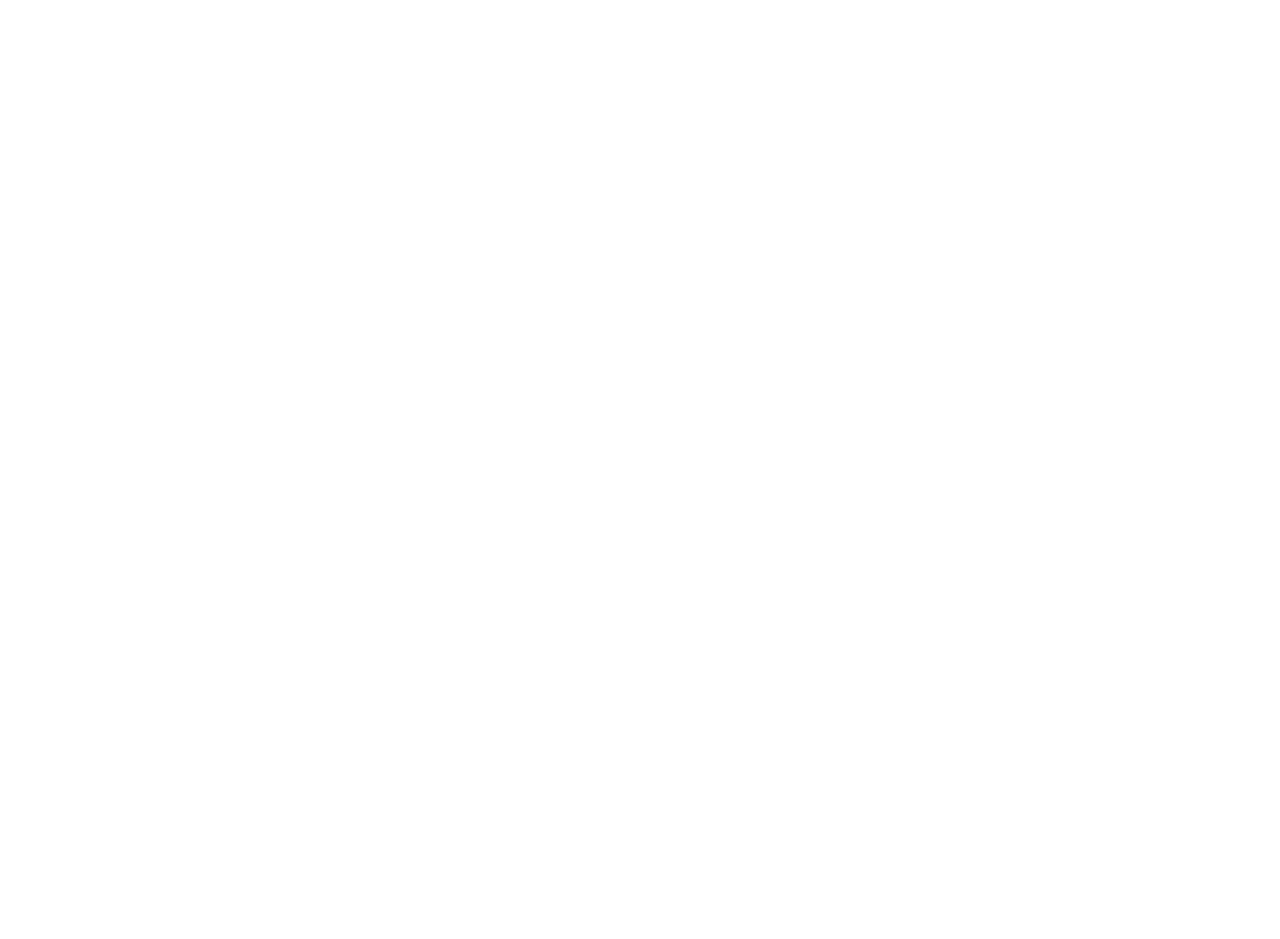
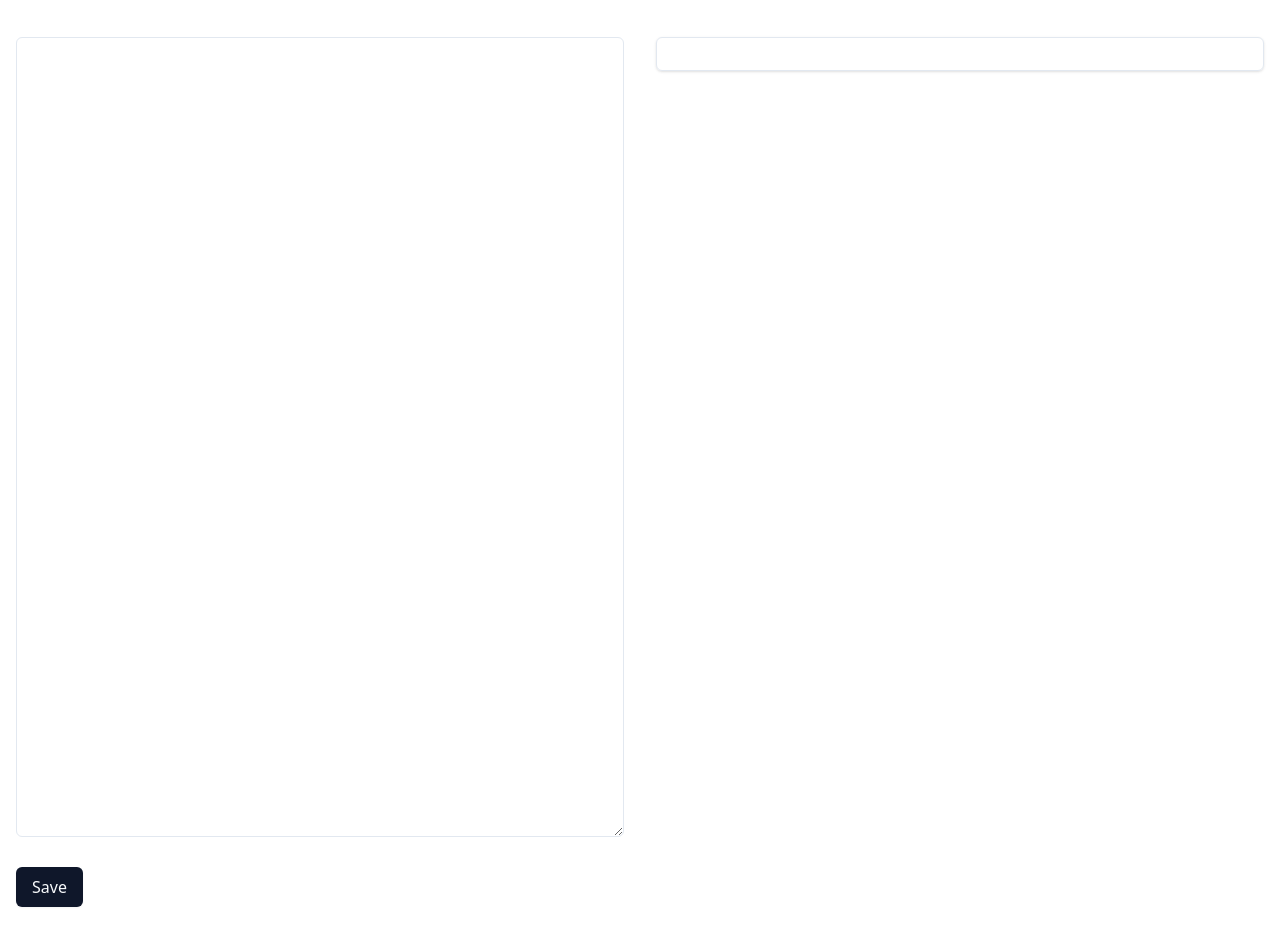
Before and after one commit to sonnyding1/CS35L-Egg, a React (Vite) app in the folder frontend/: page /edit in a window 1280 px wide. Shown: the part 67-1006 px from the top of the page. Before the commit the page ends 800 px from the top, so only its background shows below. Built offline with nearby package versions, Linux system fonts and the light colour scheme.

Commit message:
Added basic functionality to editing page.

```diff
--- a/frontend/package.json
+++ b/frontend/package.json
@@ -17,6 +17,7 @@
     "lucide-react": "^0.378.0",
     "react": "^18.2.0",
     "react-dom": "^18.2.0",
+    "react-markdown": "^9.0.1",
     "react-router-dom": "^6.23.0",
     "tailwind-merge": "^2.3.0",
     "tailwindcss-animate": "^1.0.7"
--- /dev/null
+++ b/frontend/src/markdown.css
@@ -0,0 +1,74 @@
+/* markdown.css */
+
+/* Headings */
+.markdown h1 {
+  font-size: 2rem;
+  font-weight: bold;
+  margin-bottom: 1rem;
+}
+
+.markdown h2 {
+  font-size: 1.5rem;
+  font-weight: bold;
+  margin-bottom: 1rem;
+}
+
+.markdown h3 {
+  font-size: 1.25rem;
+  font-weight: bold;
+  margin-bottom: 1rem;
+}
+
+/* Paragraphs */
+.markdown p {
+  margin-bottom: 1rem;
+}
+
+/* Links */
+.markdown a {
+  color: #0366d6;
+  text-decoration: none;
+}
+
+.markdown a:hover {
+  text-decoration: underline;
+}
+
+/* Lists */
+.markdown ul {
+  padding-left: 2rem;
+  list-style-type: disc;
+}
+
+.markdown ol {
+  padding-left: 2rem;
+  list-style-type: decimal;
+}
+
+/* Code Blocks */
+.markdown pre {
+  background-color: #f6f8fa;
+  padding: 1rem;
+  overflow-x: auto;
+  border-radius: 4px;
+}
+
+.markdown code {
+  font-family: monospace;
+  font-size: 1rem;
+}
+
+/* Blockquotes */
+.markdown blockquote {
+  border-left: 4px solid #dfe2e5;
+  color: #6a737d;
+  padding-left: 1rem;
+  margin-bottom: 1rem;
+}
+
+/* Images */
+.markdown img {
+  max-width: 100%;
+  height: auto;
+  margin-bottom: 1rem;
+}
--- a/frontend/src/pages/Edit.jsx
+++ b/frontend/src/pages/Edit.jsx
@@ -1,8 +1,50 @@
+import React, { useState } from 'react';
+import ReactMarkdown from 'react-markdown';
+import '../markdown.css';
+
 function Edit() {
+  const [content, setContent] = useState('');
+
+  const handleChange = (e) => {
+    setContent(e.target.value);
+  };
+
+  const handleSave = () => {
+    const blob = new Blob([content], { type: 'text/plain' });
+    const url = URL.createObjectURL(blob);
+    const link = document.createElement('a');
+    link.href = url;
+    link.download = 'content.txt';
+    link.click();
+    URL.revokeObjectURL(url);
+  };
+
   return (
-    <>
-      <h1>Edit</h1>
-    </>
+    <div className="container mx-auto px-4 py-8">
+      <h1 className="text-4xl font-bold mb-8">Edit</h1>
+      <div className="flex my-2">
+        <div className="w-1/2 pr-4">
+          <textarea
+            value={content}
+            onChange={handleChange}
+            className="w-full h-screen p-2 border border-input rounded-md focus:outline-none focus:ring-primary focus:border-primary"
+          />
+        </div>
+        <div className="w-1/2 pl-4">
+          <div className="w-full h-fit p-4 border rounded-md shadow">
+            <div className="markdown">
+              <ReactMarkdown>{content}</ReactMarkdown>
+            </div>
+          </div>
+        </div>
+      </div>
+      <button
+        onClick={handleSave}
+        className="mt-4 bg-primary hover:bg-slate-700 text-primary-foreground font-medium py-2 px-4 rounded-md shadow-sm focus:outline-none focus:ring-2 focus:ring-offset-2 focus:ring-primary"
+      >
+        Save
+      </button>
+    </div>
   );
 }
 
```
Also changed, not shown: 1 other file (tests, documents, lock files or other folders).
